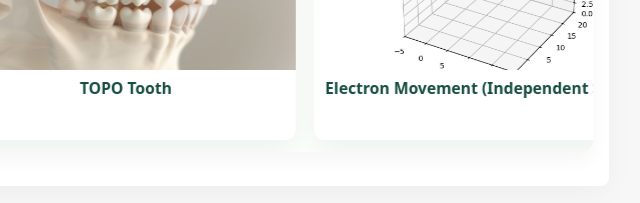
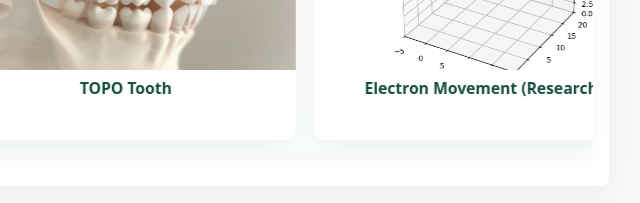
Before and after one commit to randomsomeone17/randomsomeone17.github.io, a plain HTML site: page projects.html in a window 1280 px wide. Shown: the part 447-650 px from the top of the page, 469-1109 px from the left. Drawn offline with Linux system fonts and the light colour scheme; a script that the page names is missing.

Commit message:
please work already

```diff
--- a/projects.html
+++ b/projects.html
@@ -78,14 +78,14 @@
 
                 <!-- Electron Research -->
                 <div class="marquee-item"
-                     data-title="Electron Movement (Independent Study)"
+                     data-title="Electron Movement (Research)"
                      data-img="images/electron2.png"
                      data-tools="Python, NumPy, Matplotlib, SciPy, Simulation"
                      data-impact="Research & educational simulation"
                      data-desc="Programming a simulation model to understand effects of radiation on electron movement using physics equations and stochastic motion."
                      data-bullets="Built an interactive Python simulation to study electron motion.|Applied physics principles to model field interactions.|Designed visualizations to animate electron trajectories.">
                   <img alt="Electron Study" src="images/electron.png" loading="lazy" />
-                  <div class="mi-title">Electron Movement (Independent Study)</div>
+                  <div class="mi-title">Electron Movement (Research)</div>
                 </div>
 
                 <!-- iD Tech Camp -->
```
